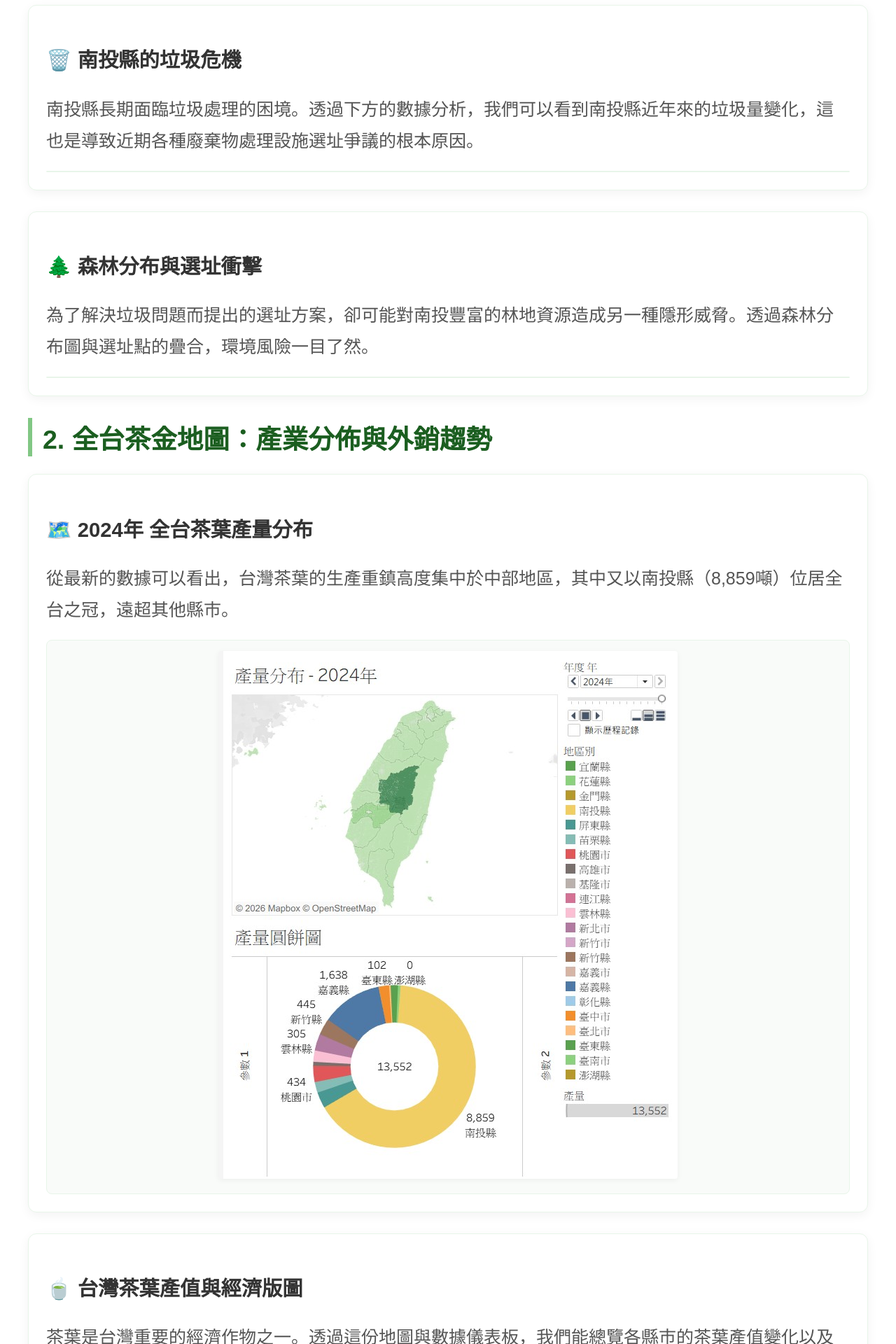
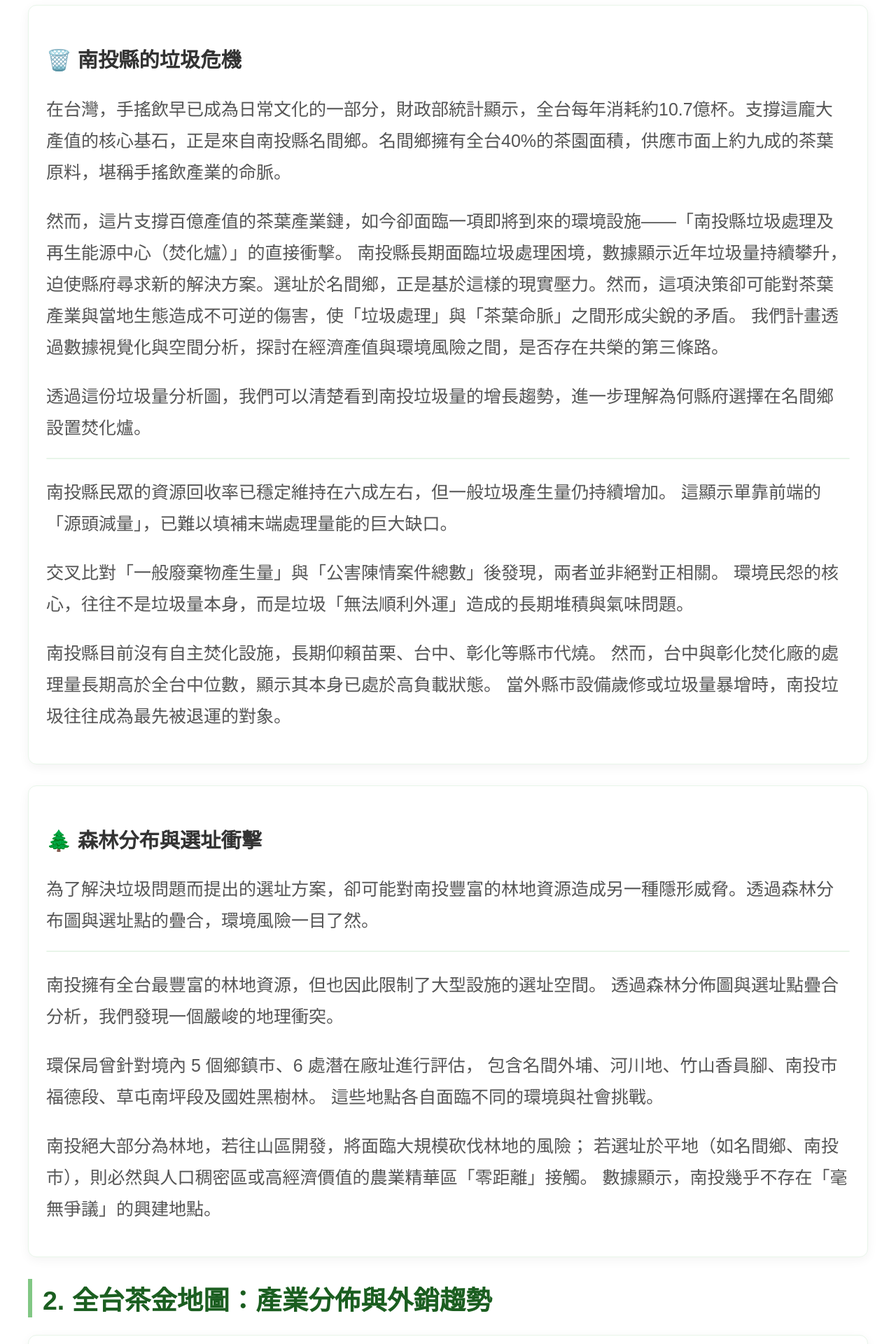
Before and after one commit to cyhsiao2239/data-viz-midterm, a Vue app: page / in a window 1280 px wide. Shown: the part 240-2160 px from the top of the page at 70% size. Built offline with nearby package versions, Linux system fonts and the light colour scheme.

Commit message:
更新期中報告圖表內容

```diff
--- a/src/components/Introduction.vue
+++ b/src/components/Introduction.vue
@@ -37,7 +37,17 @@ onMounted(async () => {
     <div class="card">
       <h3>🗑️ 南投縣的垃圾危機</h3>
       <p class="analysis-text">
-        南投縣長期面臨垃圾處理的困境。透過下方的數據分析，我們可以看到南投縣近年來的垃圾量變化，這也是導致近期各種廢棄物處理設施選址爭議的根本原因。
+        在台灣，手搖飲早已成為日常文化的一部分，財政部統計顯示，全台每年消耗約10.7億杯。支撐這龐大產值的核心基石，正是來自南投縣名間鄉。名間鄉擁有全台40%的茶園面積，供應市面上約九成的茶葉原料，堪稱手搖飲產業的命脈。
+        </p>
+
+      <p class="analysis-text">
+        然而，這片支撐百億產值的茶葉產業鏈，如今卻面臨一項即將到來的環境設施——「南投縣垃圾處理及再生能源中心（焚化爐）」的直接衝擊。
+
+南投縣長期面臨垃圾處理困境，數據顯示近年垃圾量持續攀升，迫使縣府尋求新的解決方案。選址於名間鄉，正是基於這樣的現實壓力。然而，這項決策卻可能對茶葉產業與當地生態造成不可逆的傷害，使「垃圾處理」與「茶葉命脈」之間形成尖銳的矛盾。
+我們計畫透過數據視覺化與空間分析，探討在經濟產值與環境風險之間，是否存在共榮的第三條路。
+</p>
+      <p class="analysis-text">
+        透過這份垃圾量分析圖，我們可以清楚看到南投垃圾量的增長趨勢，進一步理解為何縣府選擇在名間鄉設置焚化爐。
       </p>
 
       <div class="tableau-frame">
@@ -64,6 +74,23 @@ onMounted(async () => {
           </object>
         </div>
       </div>
+
+<p class="analysis-text">
+    南投縣民眾的資源回收率已穩定維持在六成左右，但一般垃圾產生量仍持續增加。
+    這顯示單靠前端的「源頭減量」，已難以填補末端處理量能的巨大缺口。
+  </p>
+
+    <p class="analysis-text">
+    交叉比對「一般廢棄物產生量」與「公害陳情案件總數」後發現，兩者並非絕對正相關。
+    環境民怨的核心，往往不是垃圾量本身，而是垃圾「無法順利外運」造成的長期堆積與氣味問題。
+  </p>
+
+  <p class="analysis-text">
+    南投縣目前沒有自主焚化設施，長期仰賴苗栗、台中、彰化等縣市代燒。
+    然而，台中與彰化焚化廠的處理量長期高於全台中位數，顯示其本身已處於高負載狀態。
+    當外縣市設備歲修或垃圾量暴增時，南投垃圾往往成為最先被退運的對象。
+  </p>
+
     </div>
 
     <div class="card">
@@ -97,6 +124,23 @@ onMounted(async () => {
           </object>
         </div>
       </div>
+
+<p class="analysis-text">
+    南投擁有全台最豐富的林地資源，但也因此限制了大型設施的選址空間。
+    透過森林分佈圖與選址點疊合分析，我們發現一個嚴峻的地理衝突。
+  </p>
+
+<p class="analysis-text">
+    環保局曾針對境內 5 個鄉鎮市、6 處潛在廠址進行評估，
+    包含名間外埔、河川地、竹山香員腳、南投市福德段、草屯南坪段及國姓黑樹林。
+    這些地點各自面臨不同的環境與社會挑戰。
+  </p>
+
+<p class="analysis-text">
+    南投絕大部分為林地，若往山區開發，將面臨大規模砍伐林地的風險；
+    若選址於平地（如名間鄉、南投市），則必然與人口稠密區或高經濟價值的農業精華區「零距離」接觸。
+    數據顯示，南投幾乎不存在「毫無爭議」的興建地點。
+  </p>
     </div>
   </section>
 </template>
--- a/src/components/TaiwanTeaMap.vue
+++ b/src/components/TaiwanTeaMap.vue
@@ -69,6 +69,27 @@ onMounted(async () => {
           </object>
         </div>
       </div>
+
+ <p class="analysis-text">
+        除了茶葉，這片土地還孕育了哪些資源？透過作物分析的樹狀圖，我們可以直觀地了解當地的農業種植佔比與多樣性 。雖然茶葉在名間鄉佔有極大的版圖，但洋菇、金針菇等作物同樣是支撐地方經濟的重要命脈，這顯示了該區域作為「特定農業區」的密集開發與農業價值。
+      </p>
+
+      <p class="analysis-text">
+        回到茶葉產業本身，採收方式直接決定了產業的經濟體質 。透過趨勢圖的比對，我們呈現了「機採」與「手採」在近年來的成本與利潤變化 。機採雖然能有效控制人力成本並提高產量，但手採茶在精緻化市場中仍維持著較高的總收入，這反映了當地茶農在「規模經濟」與「品質溢價」之間的策略平衡。
+      </p>
+
+      <p class="analysis-text">
+        如果我們將視角從「地方」拉高到「全球貿易」，會發現一個顛覆直覺的客觀事實。圖表顯示，台灣雖然持續外銷茶葉，但同時也從越南、斯里蘭卡等地大量進口茶葉 。
+      </p>
+
+       <p class="analysis-text">
+        為什麼？因為台灣每年的茶葉總使用量高達 3.4 萬至 4.3 萬噸，本土產量根本供不應求 。事實上，市面上高達七成的茶飲店，使用的是具備成本優勢的進口茶葉，而非本土茶葉 。這種「內需大於供給」的結構性矛盾，讓台灣茶產業在面對外部衝擊（如氣候變遷、土地開發）時，顯得格外脆弱。
+      </p>
+
+         <p class="analysis-text">
+        若我們以最冷靜、客觀的數據角度來評估「焚化爐對茶飲市場的威脅」：即便名間鄉的茶葉產區真的因為環境因素而受到衝擊，由於整體下游飲料市場已高度依賴進口茶葉填補缺口，台灣整體的茶飲產業鏈或許不會因此面臨崩潰 。然而，對於名間鄉的茶農來說，這樣的衝擊卻是直接且無法迴避的。當地的茶葉產值占全台的九成以上，一旦產區受到污染或土地被徵收，這些茶農將面臨生計崩盤的風險，而這種「局部崩盤」對於整體產業鏈的影響，則是難以量化但卻真實存在的威脅。
+      </p>
+
     </div>
   </section>
 </template>
--- a/src/components/ThreatVisualization.vue
+++ b/src/components/ThreatVisualization.vue
@@ -24,7 +24,7 @@ onMounted(() => {
 
     <div class="card">
       <h3>💧 水文影響分析 (焚化爐對濁水溪流域影響)</h3>
-      <p>名間鄉的茶園與水源息息相關。透過數據觀察，我們可以發現...</p>
+      <p>當我們將視角轉向地表水文，環境風險的範圍便有了更具體的輪廓。這張水文影響分析圖，說明焚化爐選址對水資源的潛在衝擊。</p>
 
       <div class="tableau-frame">
         <div class='tableauPlaceholder' id='viz1776603932744' style='position: relative'>
@@ -51,8 +51,67 @@ onMounted(() => {
           </object>
         </div>
       </div>
+
+      <p>在圖面上，我們以焚化爐預定地為中心，劃出了一個半徑5公里的紅色緩衝區。這裡的水文影響是採用5公里半徑來做的。選擇這個範圍並非隨意圈列，是因為5公里符合台灣環評法規二級影響區標準，這能涵蓋污染物在水文與空氣中的沈降範圍。</p>
+<p>圖層呈現上就是顯示焚化爐、濁水溪與村里界的交集與還有下游影響。從疊合結果可以清楚看見，這5公里的威脅圈不僅涵蓋了名間鄉密集的村落，其邊緣更直接碰觸到了台灣中部最重要的水脈——濁水溪流域。</p>
+ <p>名間鄉位於濁水溪流域。一旦焚化爐發生污染物洩漏（如底渣滲出水），這些污染物會順著地形匯入支流，最終影響到下游區域 。更值得注意的是，該水系緊鄰八堡圳取水口，長期供應中部約四至六萬公頃農地灌溉 。一旦發生滲漏、落塵或操作事故，影響恐不僅限於名間鄉，而可能波及整個中部農業生產區。汙染並非只是南投的事情。焚化爐選址的環境代價，將可能由整個濁水溪下游的縣市共同承擔。</p>
+
+
     </div>
   </section>
+
+
+
+  <h3>結論與展望：在數據中尋找第三條路</h3>
+  <p class="analysis-text">
+    南投名間焚化爐爭議並非單純的「鄰避效應」，而是一場複雜的空間、經濟與環境博弈。
+    透過數據，我們看見這場衝突背後的兩難與可能的解套方向。
+  </p>
+
+
+
+
+  <p class="analysis-text">
+    【正方觀點：現實的生存痛點】
+    南投長年受制於外部代燒量能的緊繃，垃圾無處去化的危機已是現在進行式。
+    建立自主的廢棄物處理中心，是解決縣內環境衛生惡化、降低龐大外運成本的必要之惡。
+    <br><br>
+    【反方觀點：不可逆的系統風險】
+    預定地緊鄰全台最重要的茶產區、濁水溪灌溉水脈，以及石虎的密集棲地。
+    即使排放符合法規，只要市場對茶葉產生「污染疑慮」，百億產值的品牌信任度將瞬間瓦解，
+    其長遠經濟與生態代價可能遠大於處理垃圾的效益。
+  </p>
+
+
+
+  <p class="analysis-text">
+    面對「發展設施」與「保存環境」的僵局，南投不必僅限於「蓋與不蓋」的二選一。
+    數據分析提供了以下三個可行方向：
+  </p>
+  <p class="analysis-text">
+    1. <strong>技術轉型</strong>
+    比起傳統高溫焚化爐，南投可針對高比例的農業與民生廢棄物，
+    評估引入 <em>SRF（固體再生燃料）</em> 技術，或建立大型 <em>厭氧發酵生質能廠</em>。
+    此舉能從源頭改變垃圾處理結構，降低大氣擴散與農地落塵壓力。
+  </p>
+  <p class="analysis-text">
+    2. <strong>跨域治理</strong>
+    污染與水源沒有縣市界線。中央政府可協調資源交換，
+    讓南投以「提供生態補償或特定資源」的方式，
+    換取鄰近具備優良擴散條件（如沿海平原）縣市的穩定垃圾代處理額度，
+    形成真正的區域互助。
+  </p>
+  <p class="analysis-text">
+    3. <strong>信任機制</strong>
+    若最終仍需建廠，政府應導入「超法規」的管理機制。
+    例如建立由在地茶農與環保團體共同監督的 <em>即時公開數據平台</em>，
+    並設立專屬的 <em>農業品牌保證基金</em>，作為抵禦市場信心危機的後盾。
+  </p>
+
+
+
+
+
 </template>
 
 <style scoped>
```
Also changed, not shown: src/components/MingjianDetail.vue (+25 -31 lines).
